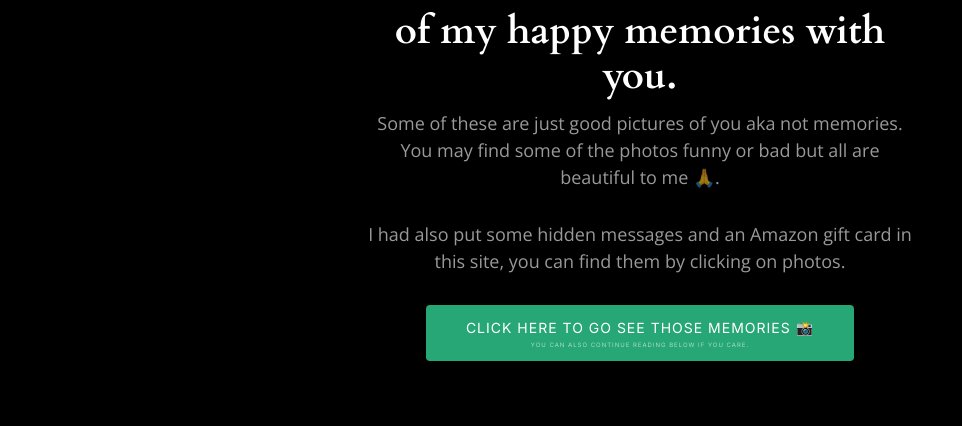
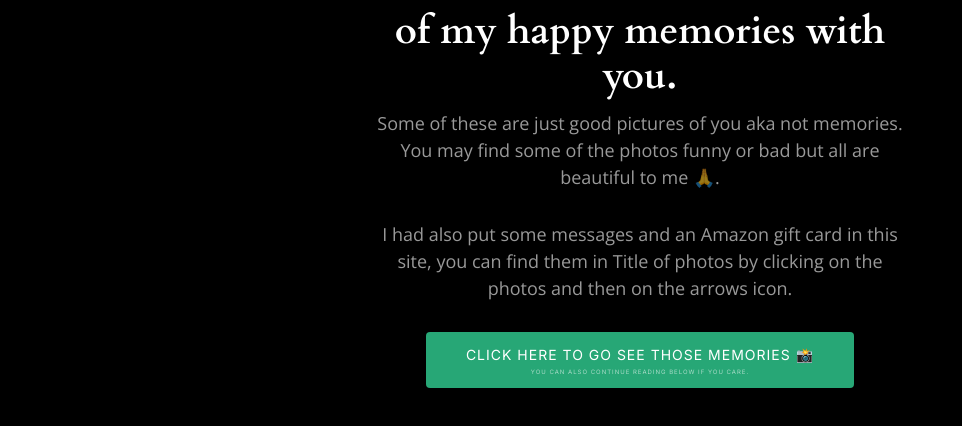
Before and after one commit to himanshusaini111/akansha, a plain HTML site: page index.html in a window 1280 px wide. Shown: the part 268-694 px from the top of the page, without its empty margins (0-962 px from the left). Drawn offline with nearby package versions, Linux system fonts and the light colour scheme.

Commit message:
Change Instructions

```diff
--- a/index.html
+++ b/index.html
@@ -42,7 +42,7 @@
         <div class="col-lg-6 text-center">
           <h2>A Very Happy Birthday 🎂 <span>Akansha ❤️</span><br>This site is a collection of a few of my happy memories with you.</h2>
           <p>Some of these are just good pictures of you aka not memories. You may find some of the photos funny or bad but all are beautiful to me 🙏.</p>
-          <p>I had also put some hidden messages and an Amazon gift card in this site, you can find them by clicking on photos.</p>
+          <p>I had also put some messages and an Amazon gift card in this site, you can find them in Title of photos by clicking on the photos and then on the arrows icon.</p>
           <a id="gotomemories" href="gallery.html" class="btn-get-started">Click here to go see those memories 📸
             <p style="font-size: 6px; margin-bottom: 0px; margin-top: 2px;">You can also continue reading below if you care.</p>
           </a>
```
